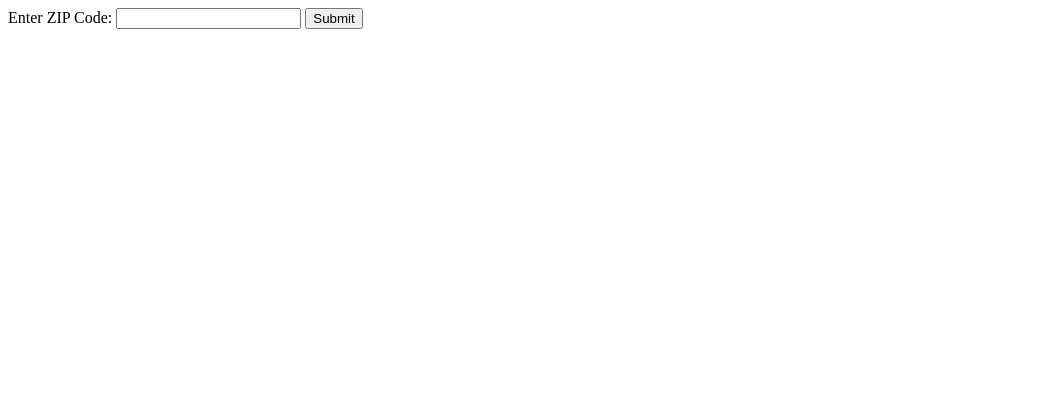
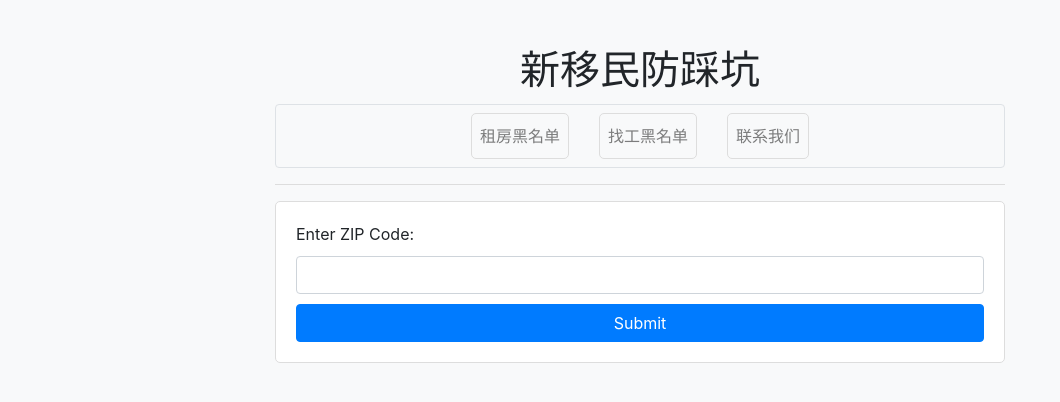
Before and after one commit to zealotCodeZy/newImmi, a Flask app: page / in a window 1280 px wide. Shown: the top 402 px of the page, without its empty margins (0-1060 px from the left). Run offline with Flask 3, Linux system fonts and the light colour scheme; some libraries are stand-ins or nearby versions.

Commit message:
add functions

```diff
--- a/app/static/style.css
+++ b/app/static/style.css
@@ -0,0 +1,58 @@
+body {
+    background-color: #f8f9fa;
+    margin: 0;
+    padding-top: 20px;
+}
+
+.container {
+    margin-top: 10px;
+}
+
+h1 {
+    text-align: center;
+    margin-bottom: 10px;
+}
+
+nav {
+    padding: 10px;
+    border: 1px solid #ddd;
+    border-radius: 5px;
+    background-color: #ffffff;
+    text-align: center;
+}
+
+.nav-link {
+    margin: 0 15px;
+    padding: 10px;
+    border: 1px solid #ddd;
+    border-radius: 5px;
+}
+
+hr {
+    border-top: 1px solid #ddd;
+}
+
+form, .content {
+    padding: 20px;
+    border: 1px solid #ddd;
+    border-radius: 5px;
+    background-color: #ffffff;
+    margin-bottom: 20px;
+}
+
+label, input {
+    display: block;
+    width: 100%;
+    margin-bottom: 10px;
+}
+
+button {
+    width: 100%;
+}
+
+img {
+    display: block;
+    margin: 20px auto;
+    max-width: 100%;
+    height: auto;
+}
--- /dev/null
+++ b/app/templates/base.html
@@ -0,0 +1,44 @@
+<!doctype html>
+<html lang="en">
+<head>
+    <meta charset="UTF-8">
+    <meta name="viewport" content="width=device-width, initial-scale=1">
+    <title>{% block title %}{% endblock %}</title>
+    <link href="https://stackpath.bootstrapcdn.com/bootstrap/4.5.2/css/bootstrap.min.css" rel="stylesheet">
+    <link href="{{ url_for('static', filename='style.css') }}" rel="stylesheet">
+</head>
+<body>
+    <div class="container">
+        <div class="row justify-content-center">
+            <div class="col-md-8 text-center mt-3">
+                <h1>新移民防踩坑</h1>
+            </div>
+        </div>
+        <div class="row justify-content-center">
+            <div class="col-md-8">
+                <nav class="navbar navbar-expand-lg navbar-light bg-light border rounded mb-3">
+                    <div class="container-fluid justify-content-center">
+                        <ul class="navbar-nav mb-2 mb-lg-0">
+                            <li class="nav-item">
+                                <a class="nav-link" href="/">租房黑名单</a>
+                            </li>
+                            <li class="nav-item">
+                                <a class="nav-link" href="/job-blacklist">找工黑名单</a>
+                            </li>
+                            <li class="nav-item">
+                                <a class="nav-link" href="/contact">联系我们</a>
+                            </li>
+                        </ul>
+                    </div>
+                </nav>
+                <hr>
+            </div>
+        </div>
+        <div class="row justify-content-center">
+            <div class="col-md-8">
+                {% block content %}{% endblock %}
+            </div>
+        </div>
+    </div>
+</body>
+</html>
--- a/app/templates/index.html
+++ b/app/templates/index.html
@@ -1,14 +1,11 @@
-<!doctype html>
-<html lang="en">
-<head>
-    <meta charset="UTF-8">
-    <title>ZIP Code Lookup</title>
-</head>
-<body>
+{% extends "base.html" %}
+
+{% block title %}ZIP Code Lookup{% endblock %}
+
+{% block content %}
     <form action="/result" method="post">
         <label for="zipcode">Enter ZIP Code:</label>
-        <input type="text" id="zipcode" name="zipcode">
-        <button type="submit">Submit</button>
+        <input type="text" id="zipcode" name="zipcode" class="form-control" required>
+        <button type="submit" class="btn btn-primary">Submit</button>
     </form>
-</body>
-</html>
+{% endblock %}
```
Also changed, not shown: app/templates/contact.html (added, +11 -0 lines), app/templates/detail.html (+11 -12 lines), app/templates/result.html (+6 -8 lines).
